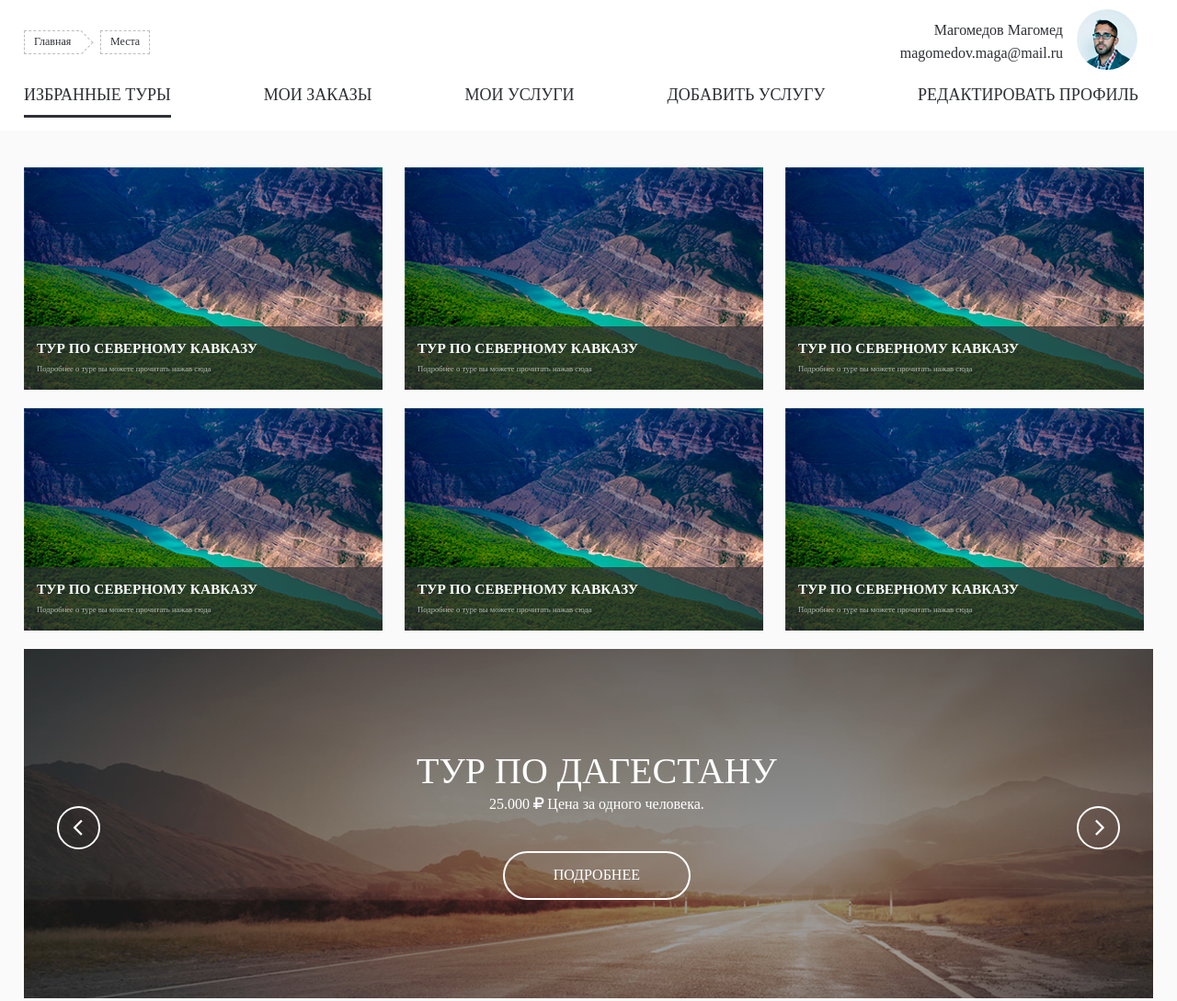
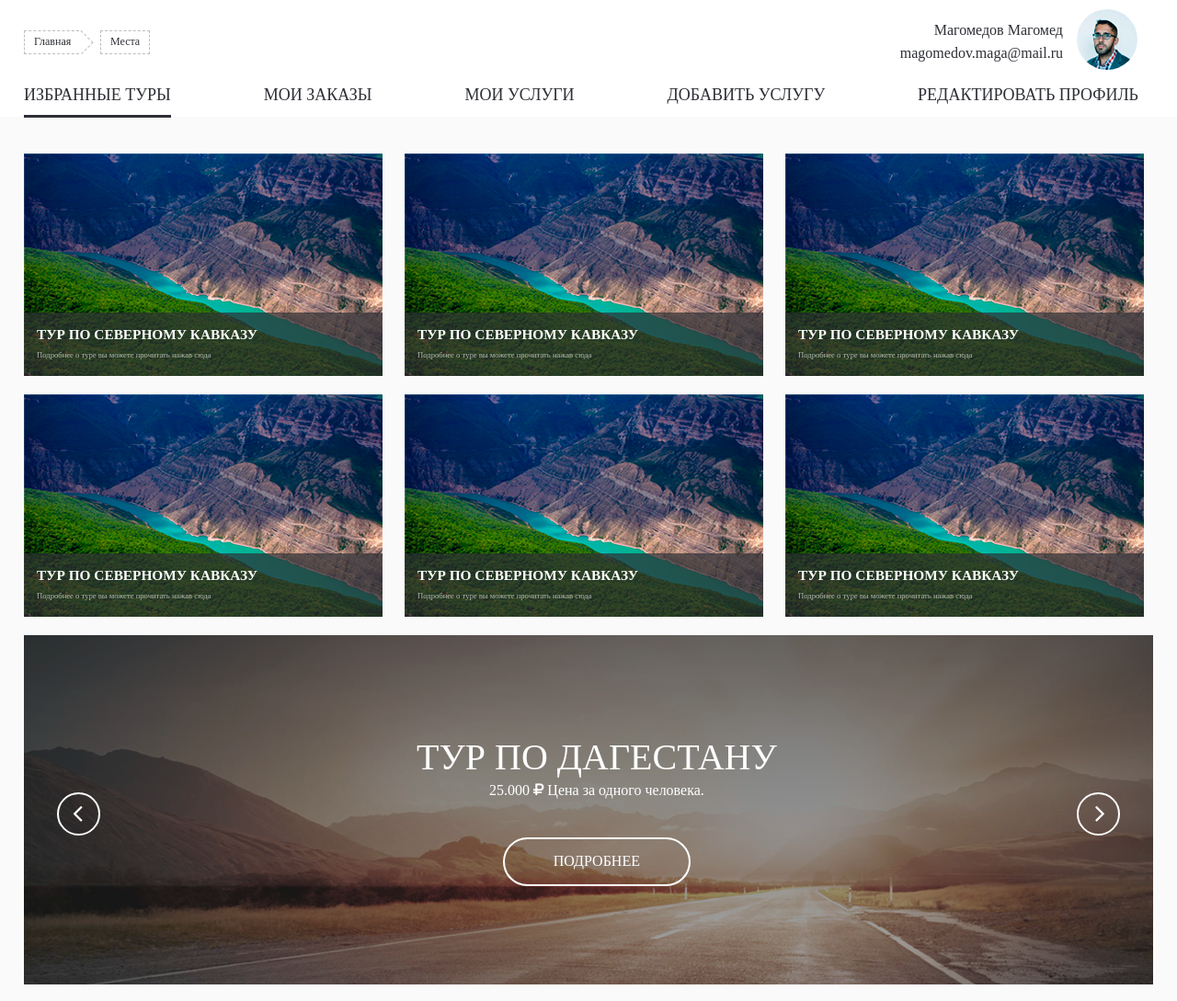
Before and after one commit to jopa228322/lk-izb-tours, a plain HTML site: page index.html in a window 1280 px wide. Shown: the top 1089 px of the page at 92% size. Drawn offline with nearby package versions, Linux system fonts and the light colour scheme; a web font is replaced by a local one.

Commit message:
fixed bg

```diff
--- a/css/style.css
+++ b/css/style.css
@@ -60,10 +60,6 @@ main{margin-bottom: 420px;
 	content: "";
 	clear: both;
 }
-.bg-wh{
-	width: 100%;
-	background-color: #fff
-}
 /*********************************/
 .breadcrumbs{
 	display: flex;
@@ -110,11 +106,13 @@ main{margin-bottom: 420px;
 	border-style: dashed;
 }
 /********************************/
-.panel{
-	height: 142px;
+.bg-wh{
+	width: 100%;
 	background-color: #fff;
-	margin-bottom: 40px;
+    height: 127px;
+    margin-bottom: 40px;
 }
+
 
 /*******   Верхняя панель ********/
 .top-panel{
```
